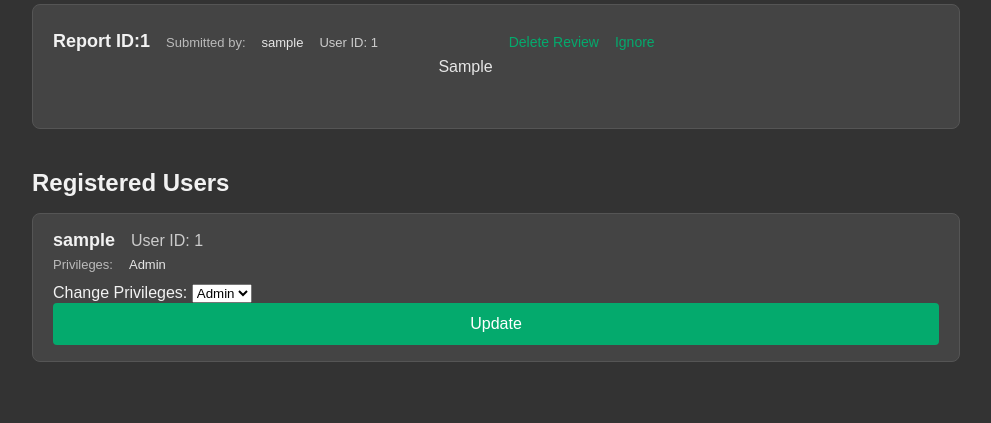
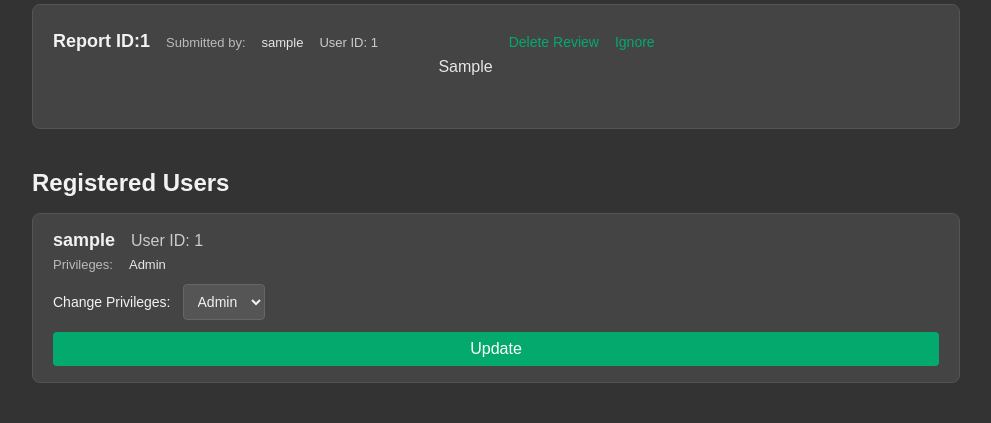
Before and after one commit to Majorkas/open-music-review, a Flask app: page /AdminView in a window 1280 px wide. Shown: the part 379-802 px from the top of the page, without its empty margins (144-1135 px from the left). Before the commit the page ends 741 px from the top, so only its background shows below. Run offline with Flask 3, Linux system fonts and the light colour scheme; a user stored in the database is signed in; tables that the repository leaves empty hold one stand-in row (values such as "Sample post").

Commit message:
reused alot of the same styles for the new section but a few additions to style the select and changed the size of the button slightly

```diff
--- a/static/style.css
+++ b/static/style.css
@@ -253,25 +253,25 @@ body {
   border: 1px solid #555;
 }
 
-/* Small action link */
 .review-actions {
   margin-top: 12px;
 }
+
 .review-actions a {
   color: #04AA6D;
   text-decoration: none;
   font-size: 14px;
 }
+
 .review-actions a:hover {
   text-decoration: underline;
 }
 
-/* Responsive tweak */
 @media (max-width: 600px) {
   .review-title { font-size: 18px; }
 }
 
-/* Admin submissions */
+/* Admin Panel Styles */
 .admin-container {
   max-width: 960px;
   margin: 40px auto;
@@ -344,9 +344,46 @@ body {
   text-align: center;
 }
 
+.user-actions {
+  margin-top: 12px;
+  display: flex;
+  flex-wrap: wrap;
+  gap: 12px;
+  align-items: center;
+}
+
+.user-actions label {
+  color: #f2f2f2;
+  font-size: 14px;
+}
+
+.user-actions select {
+  padding: 8px 10px;
+  background-color: #555;
+  border: 1px solid #666;
+  border-radius: 4px;
+  color: #f2f2f2;
+  font-size: 14px;
+}
+
+.user-actions select:focus {
+  outline: none;
+  border-color: #04AA6D;
+  background-color: #666;
+}
+
+.user-actions .login-btn {
+  padding: 8px 12px;
+}
+
+@media (max-width: 600px) {
+  .user-actions {
+    flex-direction: column;
+    align-items: stretch;
+  }
+}
+
 /* Index Page  */
-
-
 
 .home-header {
   max-width: 960px;
```
